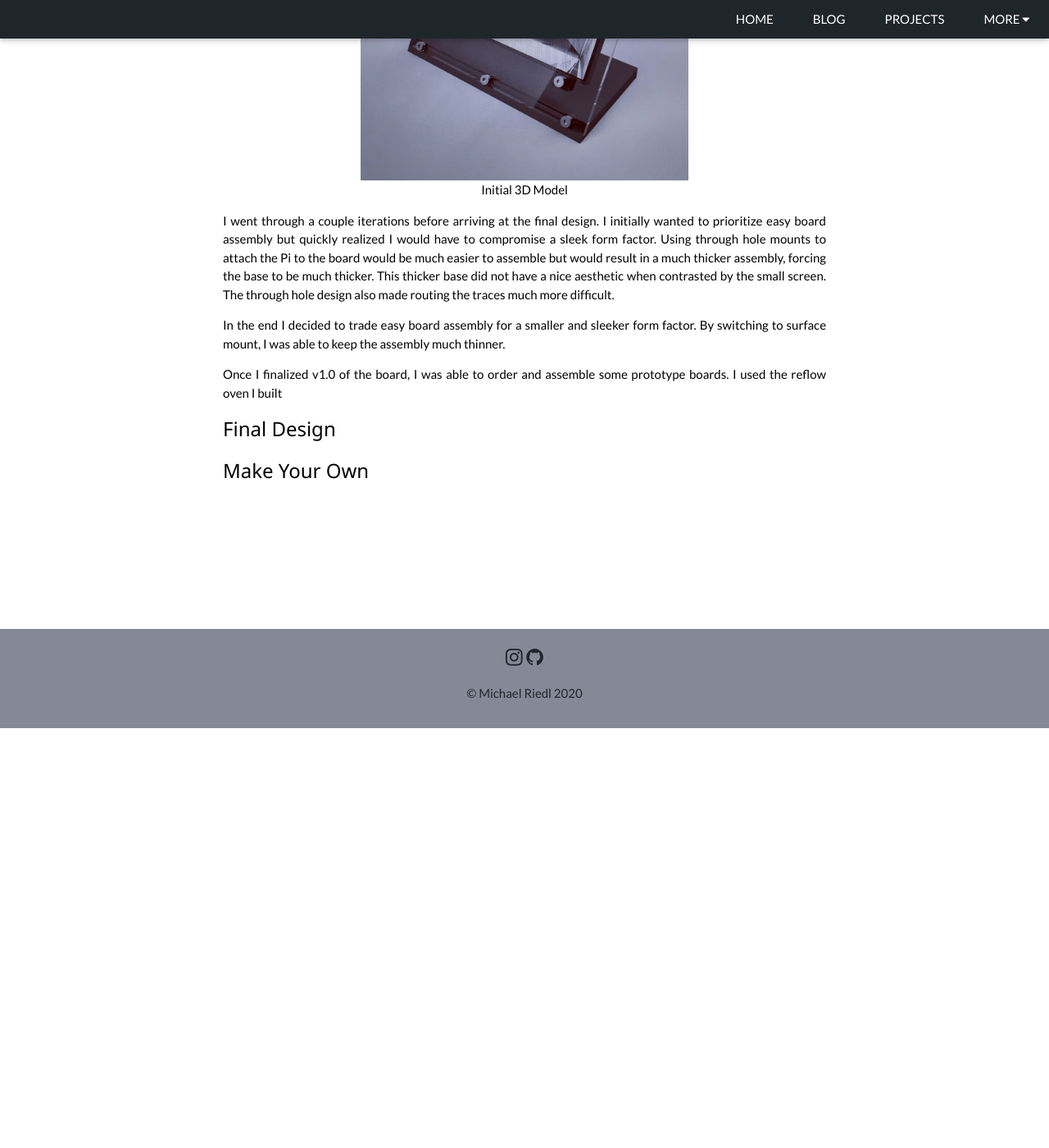
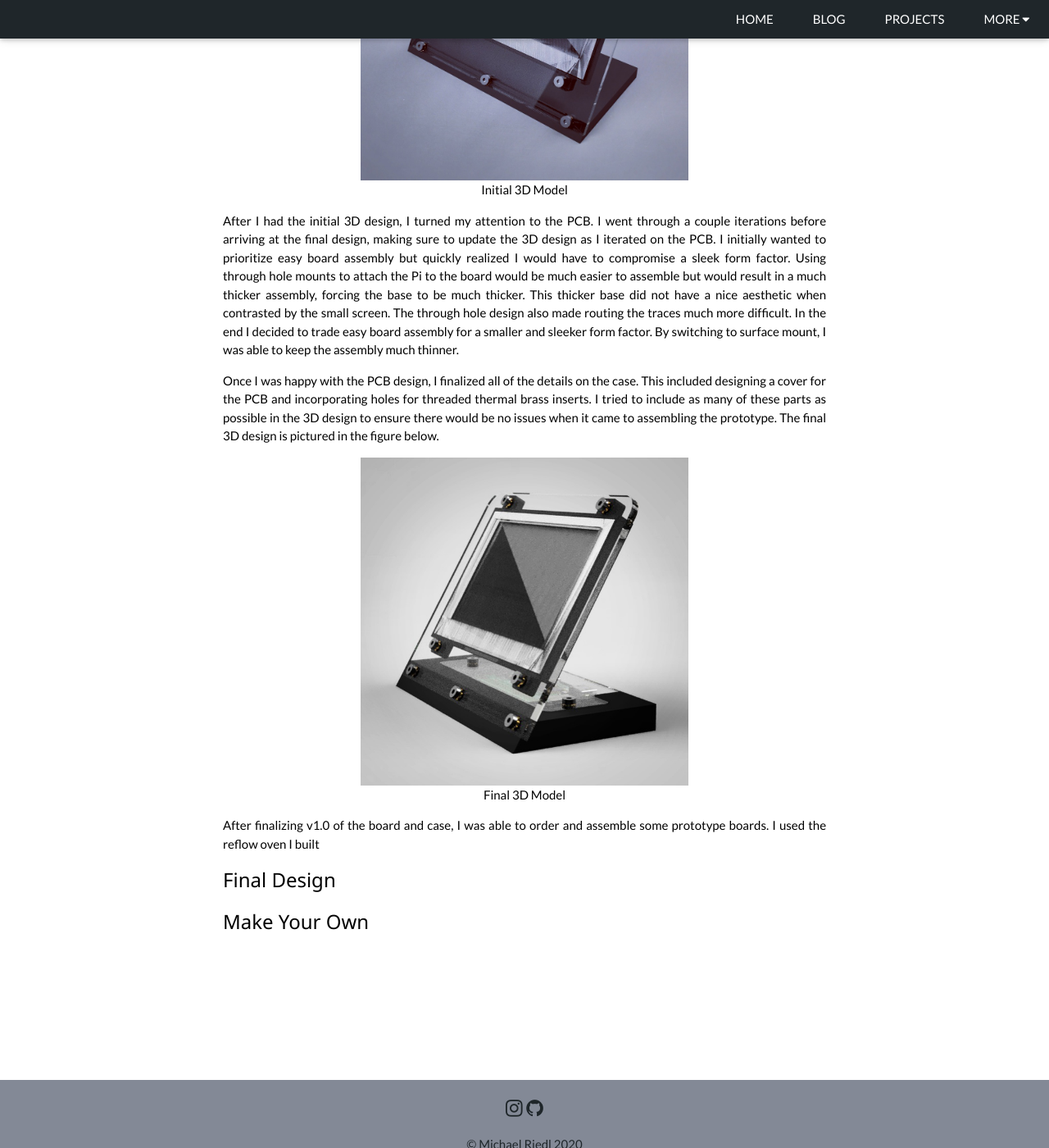
Before and after one commit to michaelriedl/michaelriedl.github.io, a Jekyll site: the page built from projects/SMRT_CLK.html, in a window 1280 px wide and 1400 px high, scrolled down 1258 px. Shown: the whole window at 82% size. Built offline with Jekyll 4.4.1, drawn with Linux system fonts in a browser that asks for light colours; before the commit the page ends 2146 px from its top, so only the background shows below that.

Commit message:
Project update

```diff
--- a/projects/SMRT_CLK.html
+++ b/projects/SMRT_CLK.html
@@ -18,9 +18,13 @@ title: SMRT CLK
             <img src="/assets/images/projects/smrt_clk/initial_cad.jpg" alt="Initial CAD" width="400">
             <figcaption>Initial 3D Model</figcaption>
         </figure>
-        <p>I went through a couple iterations before arriving at the final design. I initially wanted to prioritize easy board assembly but quickly realized I would have to compromise a sleek form factor. Using through hole mounts to attach the Pi to the board would be much easier to assemble but would result in a much thicker assembly, forcing the base to be much thicker. This thicker base did not have a nice aesthetic when contrasted by the small screen. The through hole design also made routing the traces much more difficult.</p>
-        <p>In the end I decided to trade easy board assembly for a smaller and sleeker form factor. By switching to surface mount, I was able to keep the assembly much thinner.</p>
-        <p>Once I finalized v1.0 of the board, I was able to order and assemble some prototype boards. I used the reflow oven I built </p>
+        <p>After I had the initial 3D design, I turned my attention to the PCB. I went through a couple iterations before arriving at the final design, making sure to update the 3D design as I iterated on the PCB. I initially wanted to prioritize easy board assembly but quickly realized I would have to compromise a sleek form factor. Using through hole mounts to attach the Pi to the board would be much easier to assemble but would result in a much thicker assembly, forcing the base to be much thicker. This thicker base did not have a nice aesthetic when contrasted by the small screen. The through hole design also made routing the traces much more difficult. In the end I decided to trade easy board assembly for a smaller and sleeker form factor. By switching to surface mount, I was able to keep the assembly much thinner.</p>
+        <p>Once I was happy with the PCB design, I finalized all of the details on the case. This included designing a cover for the PCB and incorporating holes for threaded thermal brass inserts. I tried to include as many of these parts as possible in the 3D design to ensure there would be no issues when it came to assembling the prototype. The final 3D design is pictured in the figure below.</p>
+        <figure>
+            <img src="/assets/images/projects/smrt_clk/final_cad.jpg" alt="Final CAD" width="400">
+            <figcaption>Final 3D Model</figcaption>
+        </figure>
+        <p>After finalizing v1.0 of the board and case, I was able to order and assemble some prototype boards. I used the reflow oven I built </p>
         <h3>Final Design</h3>
         <p></p>
         <h3>Make Your Own</h3>
```
Also changed, not shown: assets/images/projects/smrt_clk/final_cad.jpg (added).
